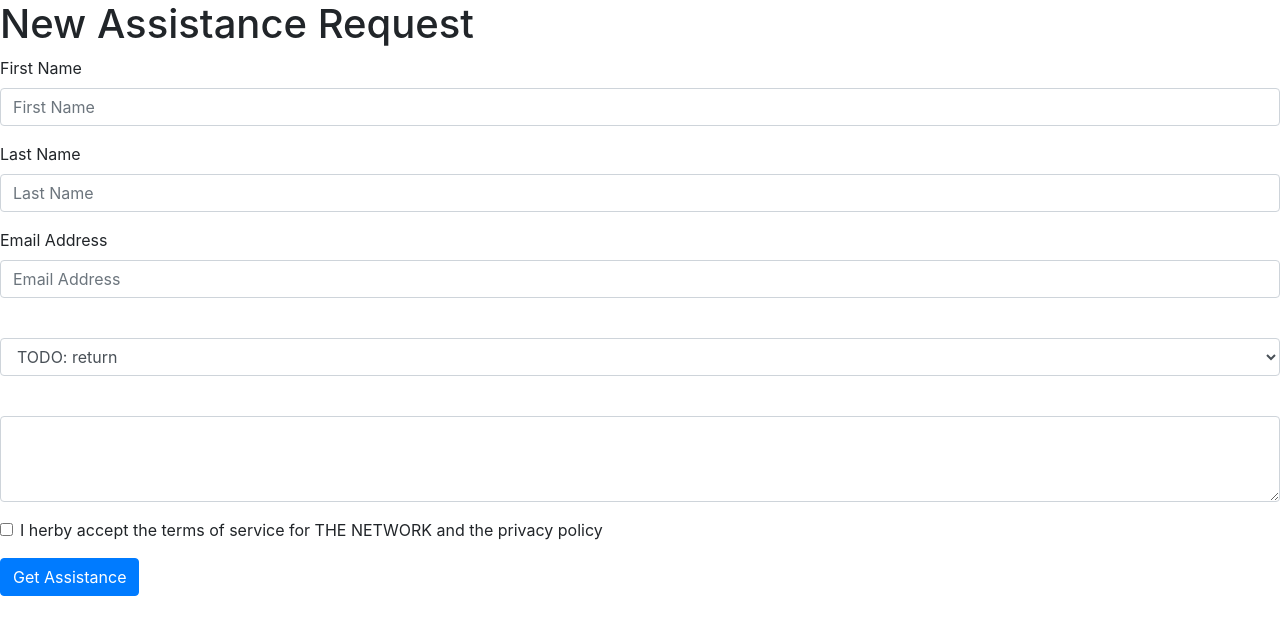
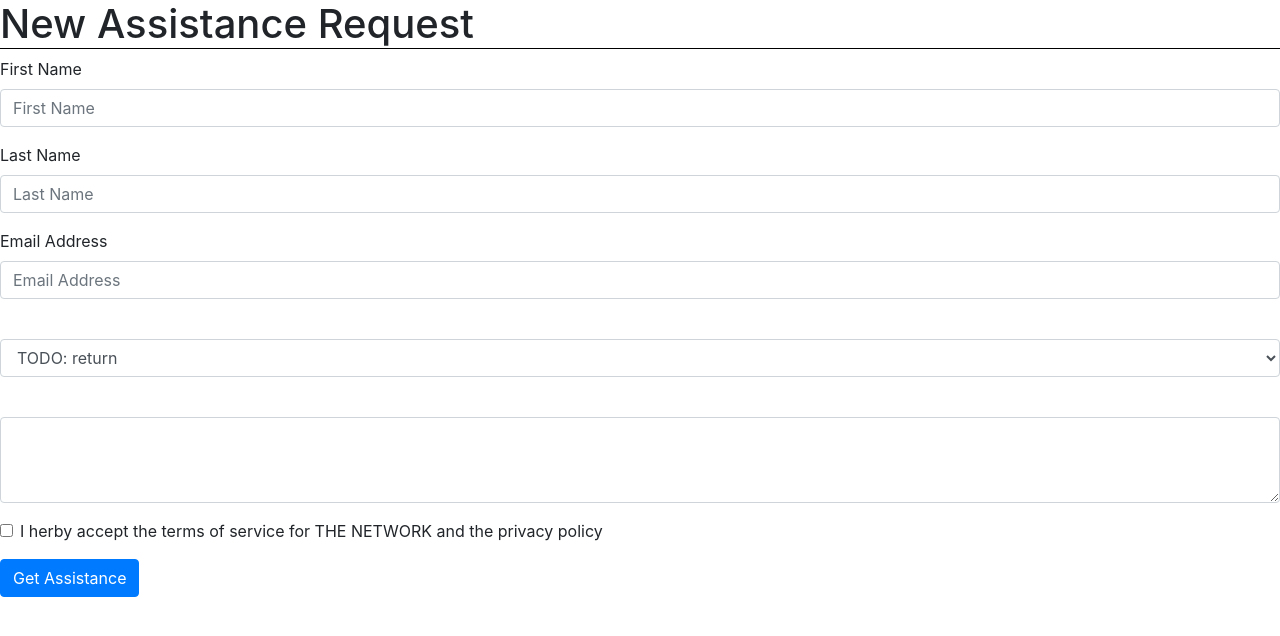
Before and after one commit to dnourok/Assistance, a React app: page / in a window 1280 px wide. Shown: the top 636 px of the page. Built offline with nearby package versions, Linux system fonts and the light colour scheme; the HTML template or start-up script is replaced by a standard one.

Commit message:
add header as a component

```diff
--- a/src/App.js
+++ b/src/App.js
@@ -7,6 +7,7 @@ import SubmitButton from "./components/button";
 import DropDown from "./components/dropDown"
 import CheckBox from "./components/checkBox"
 import TextField from "./components/textField"
+import Header from "./components/header"
 import dictionary from "./utils/dictionary";
 
 
@@ -19,20 +20,20 @@ export default class App extends Component {
 
     return (
         <div>
-            <h1>{dictionary.TITLE}</h1>
+            <Header title={dictionary.TITLE}/>
             <Form>
                 <FormField
-                    type='firstName'
+                    type={dictionary.FIRST_NAME}
                     placeholder={dictionary.FIRST_NAME}
                     label={dictionary.FIRST_NAME}
                 />
                 <FormField
-                    type='lastName'
+                    type={dictionary.LAST_NAME}
                     placeholder={dictionary.LAST_NAME}
                     label={dictionary.LAST_NAME}
                 />
                 <FormField
-                    type='email'
+                    type={dictionary.EMAIL_ADDRESS}
                     placeholder={dictionary.EMAIL_ADDRESS}
                     label={dictionary.EMAIL_ADDRESS}
                 />
--- /dev/null
+++ b/src/components/header.js
@@ -0,0 +1,15 @@
+import React, { Component } from 'react';
+import styled from 'styled-components';
+
+const HeaderPrint = styled.h1`
+    border-bottom: 1px solid black;
+`;
+
+export default class Header extends Component {
+
+  render(){
+    return (
+        <HeaderPrint>{this.props.title}</HeaderPrint>
+        )
+    }
+}
```
